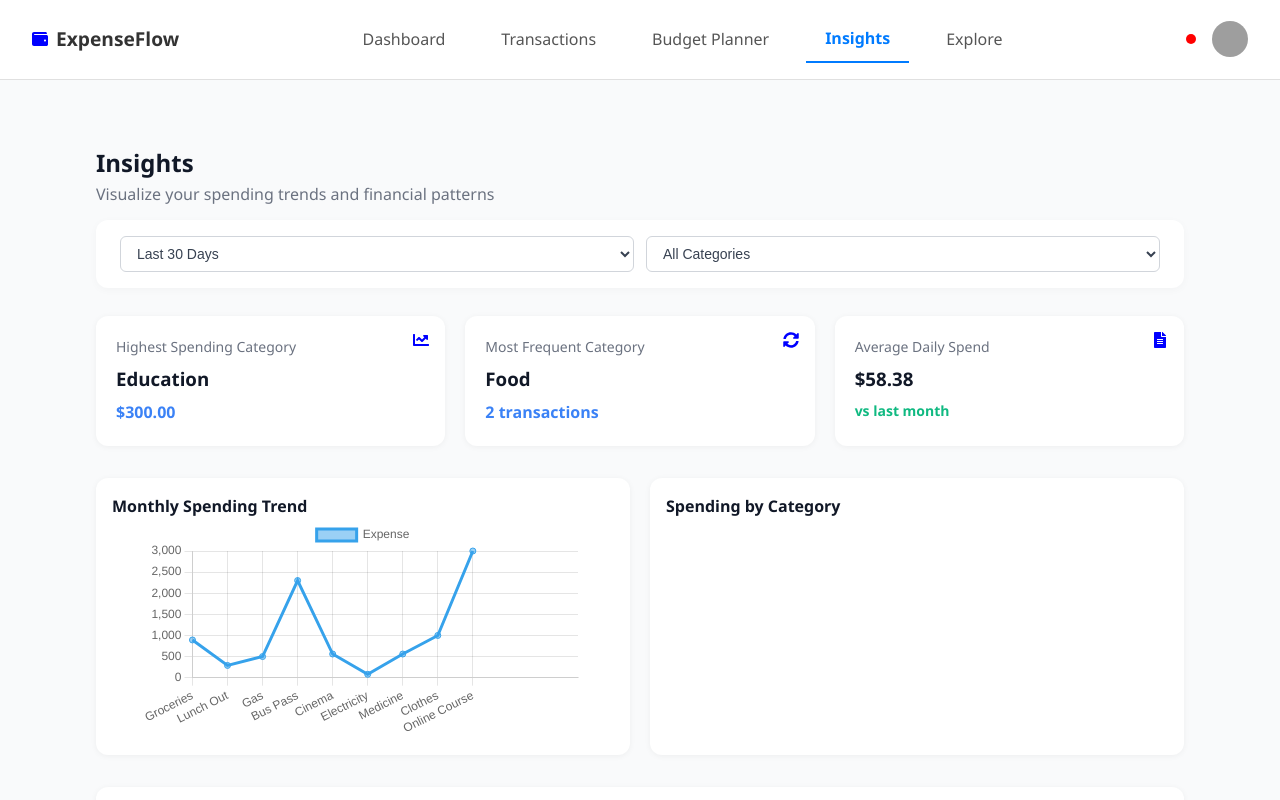
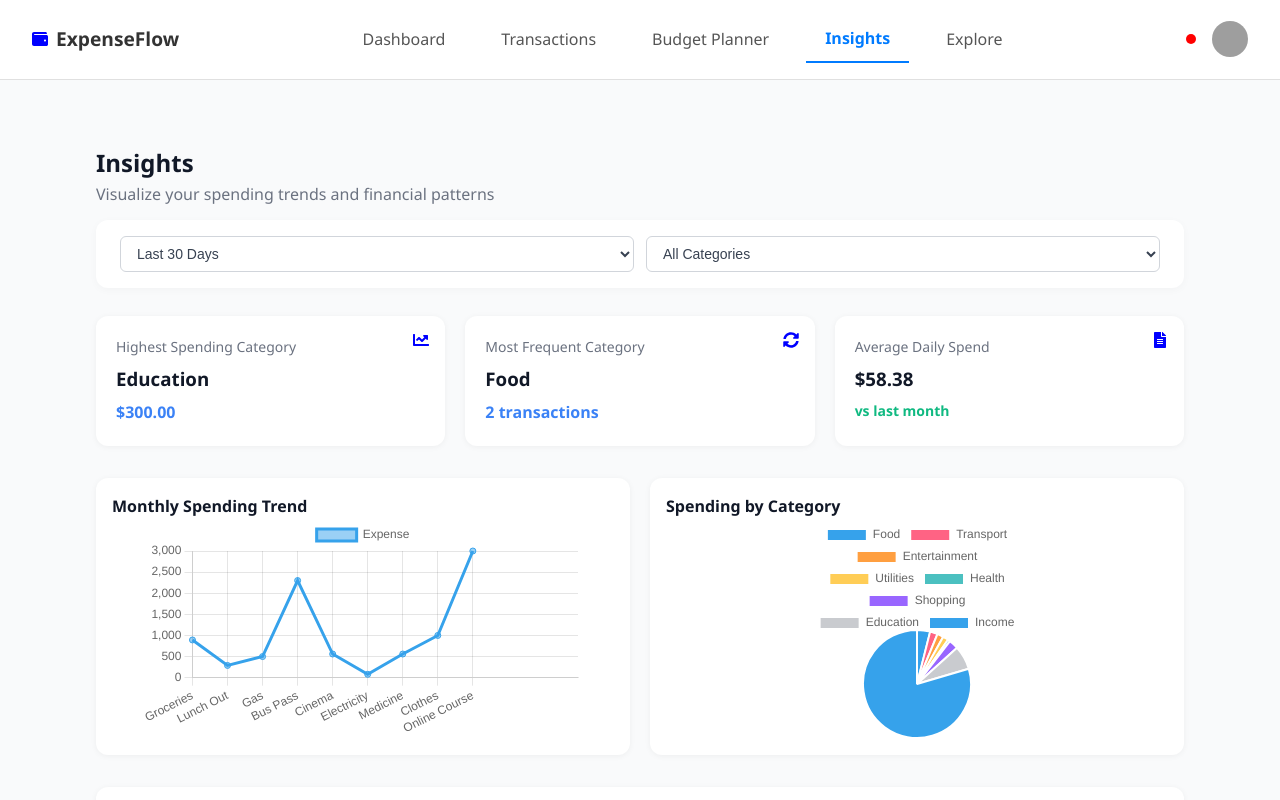
Before and after one commit to vs-code06/New_ExpenseTracker, a React (Create React App) app: page / in a window 1280 px wide. Both pictures are taken after a click on the button "Insights". Shown: the top 800 px of the page. Built offline with nearby package versions, Linux system fonts and the light colour scheme; grey boxes are pictures that could not be loaded.

Commit message:
third commit

```diff
--- a/src/components/Insights.jsx
+++ b/src/components/Insights.jsx
@@ -6,7 +6,7 @@ import {
 } from "react-icons/fa";
 import { ExpenseData } from "./ExpenseData";
 import "./Insights.css";
-import { Line } from "react-chartjs-2";
+import { Line, Pie } from "react-chartjs-2";
 
 const Insights = () => {
   const [selectedRange, setSelectedRange] = useState("30");
@@ -22,6 +22,23 @@ const Insights = () => {
       return diffTime <= 30;
     });
   };
+
+  const filteredCategoryTotals = ExpenseData.reduce((acc, curr) => {
+    if (!acc[curr.category]) {
+      acc[curr.category] = 0;
+    }
+    acc[curr.category] += curr.amount;
+    return acc;
+  }, {});
+
+  const result = Object.entries(filteredCategoryTotals)
+    .filter(([_, total]) => total !== 0)
+    .map(([category, total]) => ({
+      category,
+      total
+    }));
+
+  console.log(result);
 
   const filteredExpenses = filterByTime(
     ExpenseData.filter((txn) => txn.amount < 0 && (selectedCategory === "All" || txn.category === selectedCategory))
@@ -116,7 +133,20 @@ const Insights = () => {
         </div>
         <div className="chart-box pie-chart">
           <h4>Spending by Category</h4>
-          <div className="chart-placeholder">[Pie Chart Here]</div>
+          <div className="chart-placeholder">
+          <Pie
+            data={{
+              labels: result.map((ele) => ele.category ),
+              datasets: [
+                {
+                  label: "Expense",
+                  data: result.map((ele) => ele.total)
+                },
+              ],
+            }}
+          />
+
+          </div>
         </div>
       </div>
 
```
